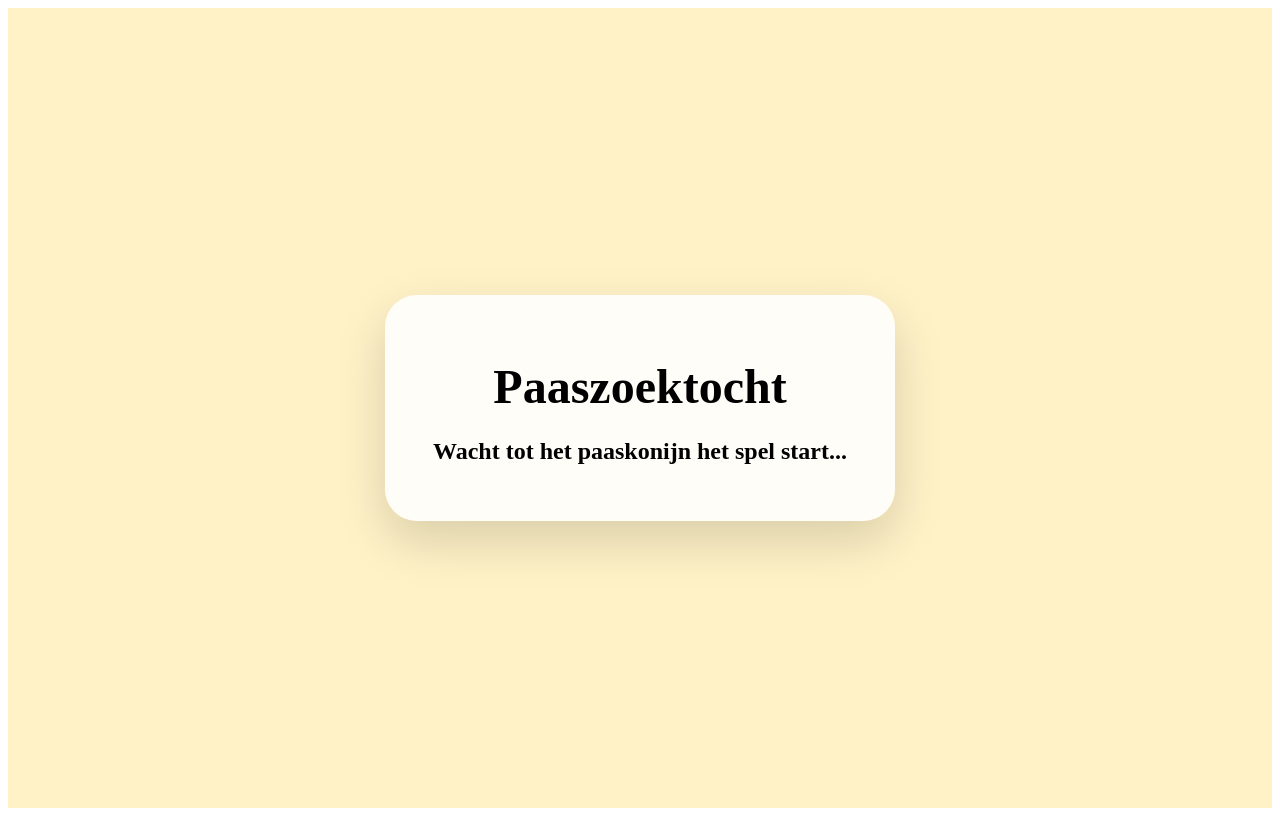
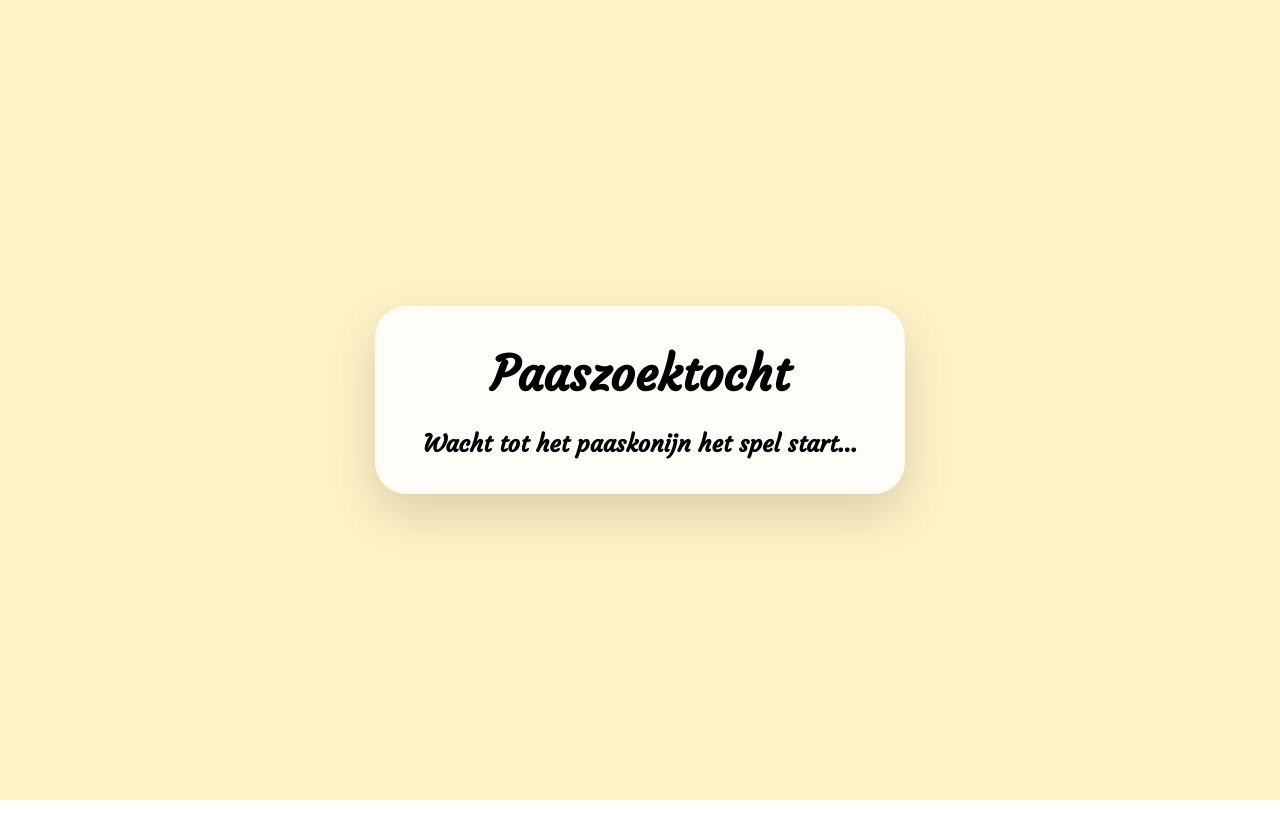
Before and after one commit to teynyusee/paastocht-dev4, a Next.js app in the folder frontend/: page /tracker in a window 1280 px wide. Built offline with nearby package versions, Linux system fonts and the light colour scheme; no server answers.

Commit message:
fix lettertype + background

```diff
--- a/frontend/app/global.css
+++ b/frontend/app/global.css
@@ -7,3 +7,31 @@ html, body {
 body::-webkit-scrollbar {
   display: none;
 }
+
+.bg__eggs {
+  width: 100vw;
+  height: 100vh;
+
+  background-image: url("/images/bg_eggs.png");
+  background-size: cover;
+  background-position: center;
+  background-repeat: no-repeat;
+
+  display: flex;
+  justify-content: center;
+  align-items: center;
+}
+
+.bg__grass {
+  width: 100vw;
+  height: 100vh;
+
+  background-image: url("/images/bg_grass.png");
+  background-size: cover;
+  background-position: center;
+  background-repeat: no-repeat;
+
+  display: flex;
+  justify-content: center;
+  align-items: center;
+}
--- a/frontend/app/layout.tsx
+++ b/frontend/app/layout.tsx
@@ -1,3 +1,13 @@
+import { Courgette } from "next/font/google";
+import "./reset.css"
+import "./global.css";
+
+const courgette = Courgette({
+  subsets: ["latin"],
+  weight: "400",
+
+});
+
 export default function RootLayout({
   children,
 }: {
@@ -5,7 +15,7 @@ export default function RootLayout({
 }) {
   return (
     <html lang="en" suppressHydrationWarning>
-      <body>{children}</body>
+      <body className={courgette.className}>{children}</body>
     </html>
   );
 }
--- /dev/null
+++ b/frontend/app/reset.css
@@ -0,0 +1,60 @@
+/*
+  Artevelde hogeschool CSS Reset v0.2
+  Adapted version from Josh's Custom CSS Reset https://www.joshwcomeau.com/css/custom-css-reset/
+*/
+
+/*
+  1. Use a more-intuitive box-sizing model.
+*/
+*,
+*::before,
+*::after {
+  box-sizing: border-box;
+}
+
+/*
+  2. Remove default margin
+*/
+* {
+  margin: 0;
+}
+
+/*
+  3. Allow percentage-based heights in the application
+*/
+html {
+  height: 100%;
+}
+
+/*
+  Typographic tweaks!
+  4. Add accessible line-height
+  5. Improve text rendering
+*/
+body {
+  min-height: 100%;
+  line-height: 1.5;
+  -webkit-font-smoothing: antialiased;
+}
+
+/*
+  6. Improve media defaults
+*/
+img, picture, video, canvas, svg {
+  display: block;
+  max-width: 100%;
+}
+
+/*
+  7. Remove built-in form typography styles
+*/
+input, button, textarea, select {
+  font: inherit;
+}
+
+/*
+  8. Avoid text overflows
+*/
+p, h1, h2, h3, h4, h5, h6 {
+  overflow-wrap: break-word;
+}
--- a/frontend/src/components/tracker/AudioPlayer.css
+++ b/frontend/src/components/tracker/AudioPlayer.css
@@ -11,3 +11,7 @@
   text-align: center;
   max-width: 80%;
 }
+
+.audio-player__subtitle{
+  font-size: 2rem;
+}
--- a/frontend/src/components/tracker/EggGrid.tsx
+++ b/frontend/src/components/tracker/EggGrid.tsx
@@ -16,7 +16,7 @@ export default function EggGrid({ count, max = 12 }: Props) {
         const isVisible = index < count;
 
         return (
-          <div key={eggNumber} className="egg-grid__cell">
+          <div key={eggNumber} className="bg__grass egg-grid__cell">
             {isVisible && (
               <Image
                 src={`/images/egg-${eggNumber}.png`}
--- a/frontend/src/components/tracker/VisualTextPlayer.tsx
+++ b/frontend/src/components/tracker/VisualTextPlayer.tsx
@@ -49,7 +49,7 @@ export default function VisualTextPlayer({ data, onComplete }: Props) {
 
   return (
     <div className="audio-player">
-      <p className="audio-player__subtitle">{currentText}</p>
+      <p className="bg__eggs audio-player__subtitle">{currentText}</p>
     </div>
   );
 }
```
